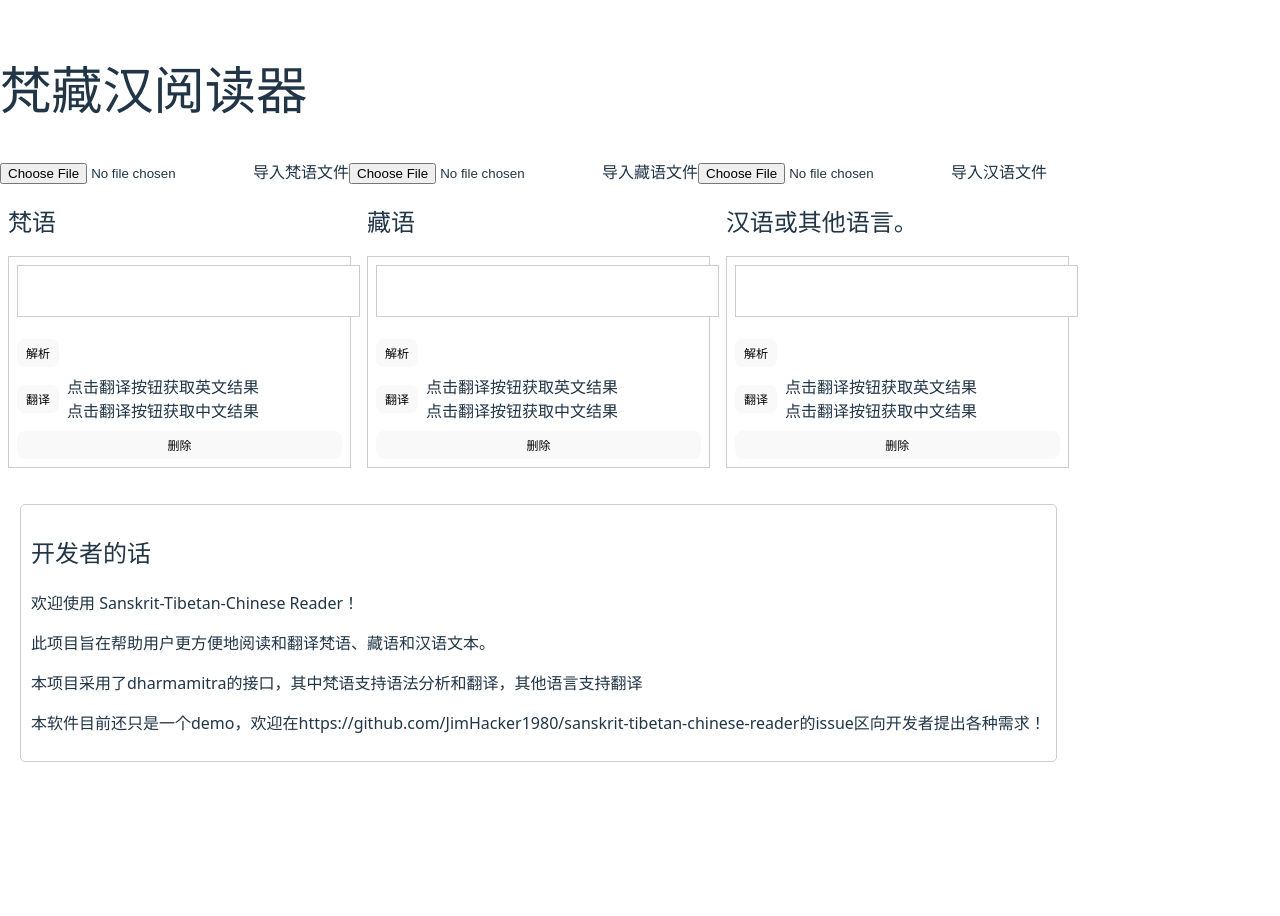
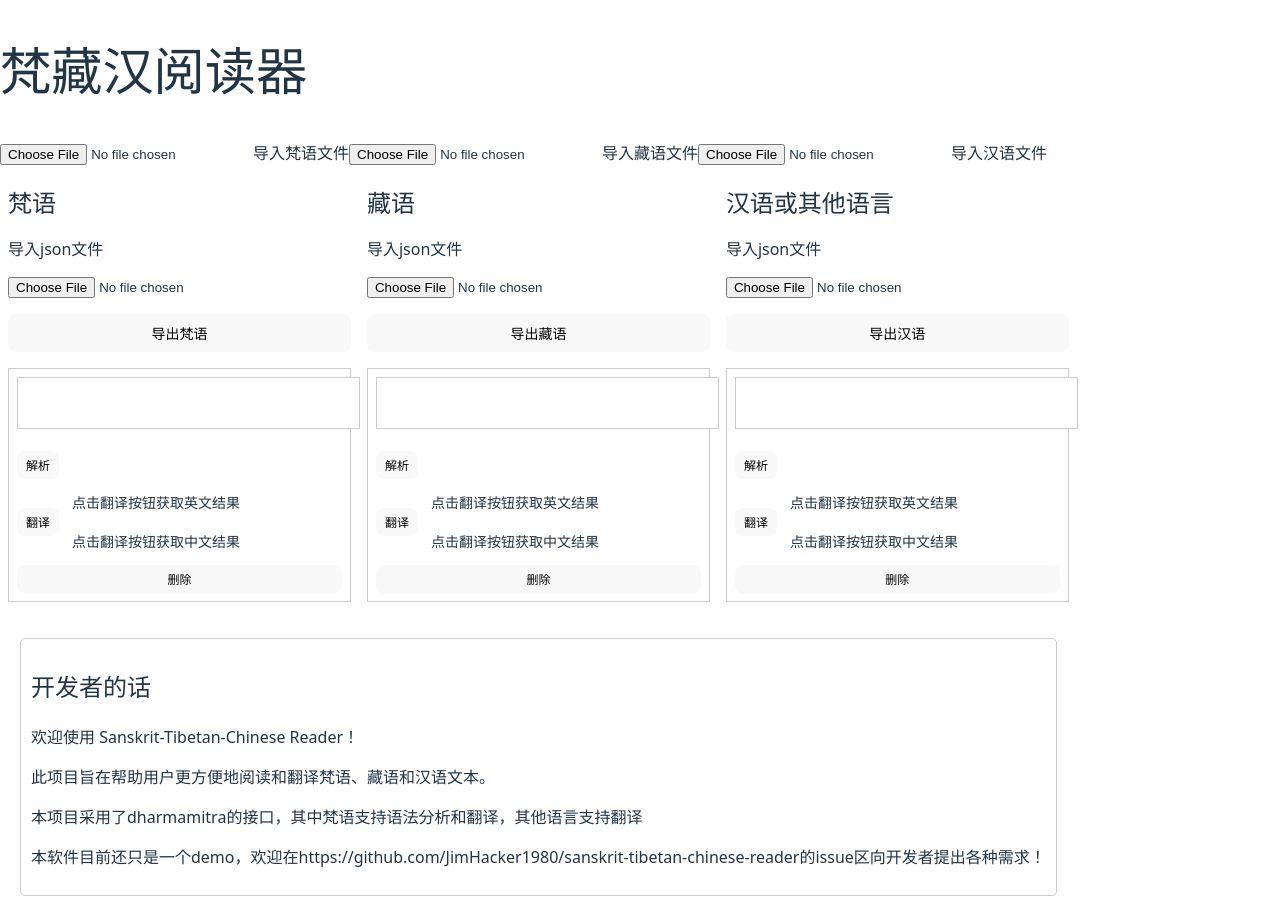
Before and after one commit to JimHacker1980/sanskrit-tibetan-chinese-reader, a React (Vite) app: page / in a window 1280 px wide. Before the commit the page ends 800 px from the top, so only its background shows below. Built offline with nearby package versions, Linux system fonts and the light colour scheme.

Commit message:
eighth commit

```diff
--- a/src/components/ReadingArea.jsx
+++ b/src/components/ReadingArea.jsx
@@ -42,7 +42,9 @@ const ReadingArea = ({ sanskritText, tibetanText, chineseText, onSanskritChange,
                         chinese: chineseResponse.data || "翻译失败",
                     },
                 };
+                console.log(translations);
                 setTranslations(updatedTranslations);
+                console.log(translations);
             } else {
                 alert(`翻译失败，状态码: 英文(${englishResponse.status}), 中文(${chineseResponse.status})`);
             }
@@ -171,14 +173,54 @@ const ReadingArea = ({ sanskritText, tibetanText, chineseText, onSanskritChange,
                 <div style={{ display: 'flex', alignItems: 'center', marginBottom: '0.5rem' }}>
                     <button
                         style={{ marginRight: '8px', padding: '4px 8px', fontSize: '12px' }}
-                        onClick={() => getTranslation(paragraph, index, language)}
+                        onClick={() => {getTranslation(paragraph, index, language);console.log(translations)}}
                     >
                         翻译
                     </button>
-                    <div style={{ fontStyle: 'italic', flex: 1 }}>
-                        {translations[language]?.[index]?.english || "点击翻译按钮获取英文结果"}
-                        <br />
-                        {translations[language]?.[index]?.chinese || "点击翻译按钮获取中文结果"}
+                    <div style={{ fontStyle: 'italic', flex: 1 }} id="TranslationDiv">
+                        <span
+                            contentEditable
+                            suppressContentEditableWarning
+                            style={{
+                                display: 'block',
+                                padding: '4px',
+                                border: '1px solid transparent',
+                                fontSize: '14px',
+                                marginBottom: '0.5rem',
+                                outline: 'none',
+                                cursor: 'text',
+                            }}
+                            onBlur={(e) => {
+                                const updatedTranslations = { ...translations };
+                                if (!updatedTranslations[language]) updatedTranslations[language] = {};
+                                if (!updatedTranslations[language][index]) updatedTranslations[language][index] = {};
+                                updatedTranslations[language][index].english = e.target.textContent;
+                                setTranslations(updatedTranslations);
+                            }}
+                        >
+                            {translations[language]?.[index]?.english || "点击翻译按钮获取英文结果"}
+                        </span>
+                        <span
+                            contentEditable
+                            suppressContentEditableWarning
+                            style={{
+                                display: 'block',
+                                padding: '4px',
+                                border: '1px solid transparent',
+                                fontSize: '14px',
+                                outline: 'none',
+                                cursor: 'text',
+                            }}
+                            onBlur={(e) => {
+                                const updatedTranslations = { ...translations };
+                                if (!updatedTranslations[language]) updatedTranslations[language] = {};
+                                if (!updatedTranslations[language][index]) updatedTranslations[language][index] = {};
+                                updatedTranslations[language][index].chinese = e.target.textContent;
+                                setTranslations(updatedTranslations);
+                            }}
+                        >
+                            {translations[language]?.[index]?.chinese || "点击翻译按钮获取中文结果"}
+                        </span>
                     </div>
                 </div>
                 <button
@@ -194,6 +236,80 @@ const ReadingArea = ({ sanskritText, tibetanText, chineseText, onSanskritChange,
                 <div style={{ height: maxHeights[index] - (refs.current[index]?.offsetHeight || 0) }}></div>
             </div>
         ));
+    };
+
+    const exportToJson = (text, translations, language) => {
+        const paragraphs = text.split('\n');
+        const data = paragraphs.map((paragraph, index) => ({
+            text: paragraph,
+            translation: translations[language]?.[index] || {},
+        }));
+
+        const fileName = prompt("请输入导出的文件名：", `${language}-export`);
+        if (!fileName) {
+            alert("导出已取消。");
+            return;
+        }
+
+        // 导出 JSON 文件
+        const jsonBlob = new Blob([JSON.stringify(data, null, 2)], { type: 'application/json' });
+        const jsonUrl = URL.createObjectURL(jsonBlob);
+        const jsonLink = document.createElement('a');
+        jsonLink.href = jsonUrl;
+        jsonLink.download = `${fileName}.json`;
+        jsonLink.click();
+        URL.revokeObjectURL(jsonUrl);
+
+        // 导出中文翻译 TXT 文件
+        const chineseText = paragraphs.map((_, index) => translations[language]?.[index]?.chinese || '').join('\n');
+        const chineseBlob = new Blob([chineseText], { type: 'text/plain' });
+        const chineseUrl = URL.createObjectURL(chineseBlob);
+        const chineseLink = document.createElement('a');
+        chineseLink.href = chineseUrl;
+        chineseLink.download = `${fileName}-chinese.txt`;
+        chineseLink.click();
+        URL.revokeObjectURL(chineseUrl);
+
+        // 导出英文翻译 TXT 文件
+        const englishText = paragraphs.map((_, index) => translations[language]?.[index]?.english || '').join('\n');
+        const englishBlob = new Blob([englishText], { type: 'text/plain' });
+        const englishUrl = URL.createObjectURL(englishBlob);
+        const englishLink = document.createElement('a');
+        englishLink.href = englishUrl;
+        englishLink.download = `${fileName}-english.txt`;
+        englishLink.click();
+        URL.revokeObjectURL(englishUrl);
+    };
+
+    const handleJsonUpload = (event, onChange, language) => {
+        const file = event.target.files[0];
+        if (file) {
+            const reader = new FileReader();
+            reader.onload = (e) => {
+                try {
+                    const data = JSON.parse(e.target.result);
+                    const text = data.map(item => item.text).join('\n');
+
+                    // 更新翻译状态
+                    const updatedTranslations = { ...translations };
+                    updatedTranslations[language] = data.reduce((acc, item, index) => {
+                        acc[index] = {
+                            english: item.translation.english || "",
+                            chinese: item.translation.chinese || "",
+                        };
+                        return acc;
+                    }, {});
+
+                    setTranslations(updatedTranslations);
+                    onChange(text);
+
+
+                } catch (error) {
+                    alert('导入的文件格式不正确，请选择正确的 JSON 文件。');
+                }
+            };
+            reader.readAsText(file);
+        }
     };
 
     useEffect(() => {
@@ -227,14 +343,60 @@ const ReadingArea = ({ sanskritText, tibetanText, chineseText, onSanskritChange,
         <div style={{ display: 'flex', justifyContent: 'space-between', alignItems: 'flex-start' }}>
             <div style={{ flex: '1 1 33%', margin: '0 8px', display: 'flex', flexDirection: 'column' }}>
                 <h2 style={{ fontSize: '1.5rem', fontWeight: 'bold', marginBottom: '1rem' }}>梵语</h2>
+                <label style={{ cursor: 'pointer', marginBottom: '1rem' }}>
+                    导入json文件
+                </label>
+                <input
+                    id ="sanskritFileInput"
+                    type="file"
+                    accept="application/json"
+                    style={{ marginBottom: '1rem' }}
+                    onChange={(e) => handleJsonUpload(e, onSanskritChange, "sanskrit")}
+                />
+                <button
+                    style={{ marginBottom: '1rem', padding: '8px', fontSize: '14px' }}
+                    onClick={() => exportToJson(sanskritText, translations, 'sanskrit')}
+                >
+                    导出梵语
+                </button>
                 {formatText(sanskritText, onSanskritChange, 'sanskrit', sanskritRefs)}
             </div>
             <div style={{ flex: '1 1 33%', margin: '0 8px', display: 'flex', flexDirection: 'column' }}>
                 <h2 style={{ fontSize: '1.5rem', fontWeight: 'bold', marginBottom: '1rem' }}>藏语</h2>
+                <label style={{ cursor: 'pointer', marginBottom: '1rem' }}>
+                    导入json文件
+                </label>
+                <input
+                    type="file"
+                    accept="application/json"
+                    style={{ marginBottom: '1rem' }}
+                    onChange={(e) => handleJsonUpload(e, onTibetanChange, 'tibetan')}
+                />
+                <button
+                    style={{ marginBottom: '1rem', padding: '8px', fontSize: '14px' }}
+                    onClick={() => exportToJson(tibetanText, translations, 'tibetan')}
+                >
+                    导出藏语
+                </button>
                 {formatText(tibetanText, onTibetanChange, 'tibetan', tibetanRefs)}
             </div>
             <div style={{ flex: '1 1 33%', margin: '0 8px', display: 'flex', flexDirection: 'column' }}>
-                <h2 style={{ fontSize: '1.5rem', fontWeight: 'bold', marginBottom: '1rem' }}>汉语或其他语言。</h2>
+                <h2 style={{ fontSize: '1.5rem', fontWeight: 'bold', marginBottom: '1rem' }}>汉语或其他语言</h2>
+                <label style={{ cursor: 'pointer', marginBottom: '1rem' }}>
+                    导入json文件
+                </label>
+                <input
+                    type="file"
+                    accept="application/json"
+                    style={{ marginBottom: '1rem' }}
+                    onChange={(e) => handleJsonUpload(e, onChineseChange, 'chinese')}
+                />
+                <button
+                    style={{ marginBottom: '1rem', padding: '8px', fontSize: '14px' }}
+                    onClick={() => exportToJson(chineseText, translations, 'chinese')}
+                >
+                    导出汉语
+                </button>
                 {formatText(chineseText, onChineseChange, 'chinese', chineseRefs)}
             </div>
         </div>
```
